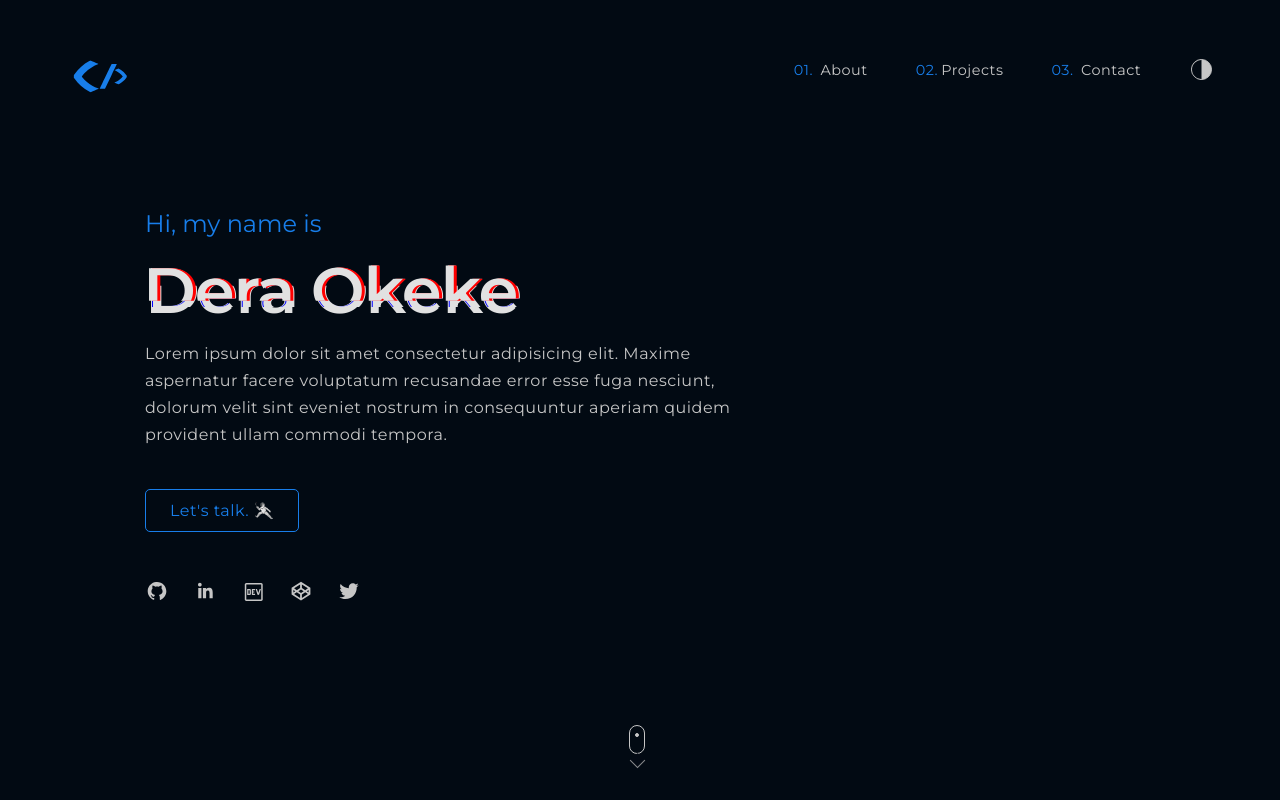
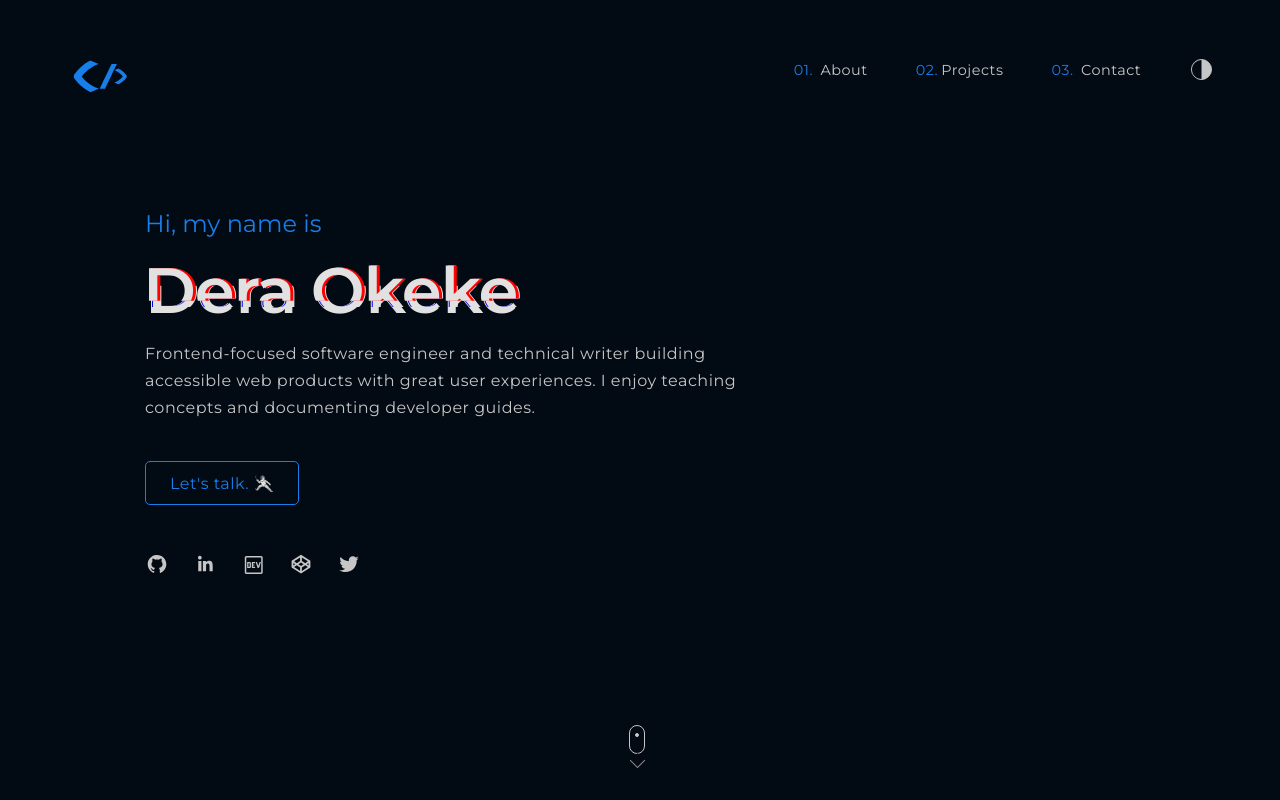
Before and after one commit to chideraao/portfolio, a Next.js app: page / in a window 1280 px wide. Built offline with nearby package versions, Linux system fonts and the light colour scheme.

Commit message:
feat: working on scroll button

```diff
--- a/components/About.jsx
+++ b/components/About.jsx
@@ -1,9 +1,13 @@
 import React from "react";
 import { StyledAbout } from "./styles/About.styled";
 
-function About() {
+function About({ pageRefs }) {
   return (
-    <StyledAbout id="about" className="fullpage">
+    <StyledAbout
+      id="about"
+      className="fullpage"
+      ref={(el) => (pageRefs.current = { ...pageRefs.current, about: el })}
+    >
       About
       <div className=""></div>
       <div className=""></div>
--- a/components/Contact.jsx
+++ b/components/Contact.jsx
@@ -1,9 +1,13 @@
 import React from "react";
 import { StyledContact } from "./styles/Contact.styled";
 
-function Contact() {
+function Contact({ pageRefs }) {
   return (
-    <StyledContact id="contact" className="fullpage">
+    <StyledContact
+      id="contact"
+      className="fullpage"
+      ref={(el) => (pageRefs.current = { ...pageRefs.current, contact: el })}
+    >
       Contact
     </StyledContact>
   );
--- a/components/Hero.jsx
+++ b/components/Hero.jsx
@@ -19,10 +19,9 @@ function Hero({ theme, setTheme }) {
 
               <div className="hero-paragraph">
                 <p>
-                  Lorem ipsum dolor sit amet consectetur adipisicing elit.
-                  Maxime aspernatur facere voluptatum recusandae error esse fuga
-                  nesciunt, dolorum velit sint eveniet nostrum in consequuntur
-                  aperiam quidem provident ullam commodi tempora.
+                  Frontend-focused software engineer and technical writer
+                  building accessible web products with great user experiences.
+                  I enjoy teaching concepts and documenting developer guides.
                 </p>
               </div>
             </article>
@@ -78,14 +77,6 @@ function Hero({ theme, setTheme }) {
               </a>
             </div>
           </div>
-          <div className="mouse_scroll">
-            <div className="mouse">
-              <div className="wheel"></div>
-            </div>
-            <div>
-              <span className="scroll_arrows"></span>
-            </div>
-          </div>
         </StyledHero>
       </div>
     </div>
--- a/components/Main.jsx
+++ b/components/Main.jsx
@@ -1,15 +1,33 @@
+import { useRef } from "react";
 import About from "./About";
 import Contact from "./Contact";
 import Hero from "./Hero";
 import Projects from "./Projects";
 
 function Main({ theme, setTheme }) {
+  const pageRefs = useRef({});
+  console.log(pageRefs);
+
+  const scrollToSection = () => {
+    // use offsetHeight to get the height of the element
+    // use scrollTop to get the current scroll position
+    // use scrollIntoView to scroll to the element
+  };
+
   return (
     <main className="main">
-      <Hero theme={theme} setTheme={setTheme} />
-      <About />
-      <Projects />
-      <Contact />
+      <Hero theme={theme} setTheme={setTheme} pageRefs={pageRefs} />
+      <About pageRefs={pageRefs} />
+      <Projects pageRefs={pageRefs} />
+      <Contact pageRefs={pageRefs} />
+      <div className="mouse_scroll" onClick={scrollToSection}>
+        <div className="mouse">
+          <div className="wheel"></div>
+        </div>
+        <div>
+          <span className="scroll_arrows"></span>
+        </div>
+      </div>
     </main>
   );
 }
--- a/components/Projects.jsx
+++ b/components/Projects.jsx
@@ -1,9 +1,13 @@
 import React from "react";
 import { StyledProjects } from "./styles/Projects.styled";
 
-function Projects() {
+function Projects({ pageRefs }) {
   return (
-    <StyledProjects id="projects" className="fullpage">
+    <StyledProjects
+      id="projects"
+      className="fullpage"
+      ref={(el) => (pageRefs.current = { ...pageRefs.current, projects: el })}
+    >
       Projects
     </StyledProjects>
   );
--- a/components/styles/Hero.styled.js
+++ b/components/styles/Hero.styled.js
@@ -31,11 +31,11 @@ export const StyledHero = styled.section`
     border-radius: 5px;
     padding: 0.7rem 1.5rem;
     margin-bottom: 2rem;
-    transition: 1s;
   }
 
   a.call-to-action:hover {
     box-shadow: inset 25rem 0 0 0.1px var(--primary-alpha);
+    transition: 1s;
   }
 
   & div.socials {
@@ -52,13 +52,12 @@ export const StyledHero = styled.section`
     height: 1.4rem;
     width: 1.5rem;
     transform: translate3d(0px, 0px, 1px) scale(1, 1);
-    transition: all 0.3s ease;
   }
 
   & div.socials a:hover svg {
     fill: var(--primary);
     transform: translate3d(0px, 0px, 1px) scale(1.1, 1.1);
-    transition: none;
+    transition: all 0.5s ease;
   }
 
   .intro-name {
```
Also changed, not shown: public/img/dhera.png.
